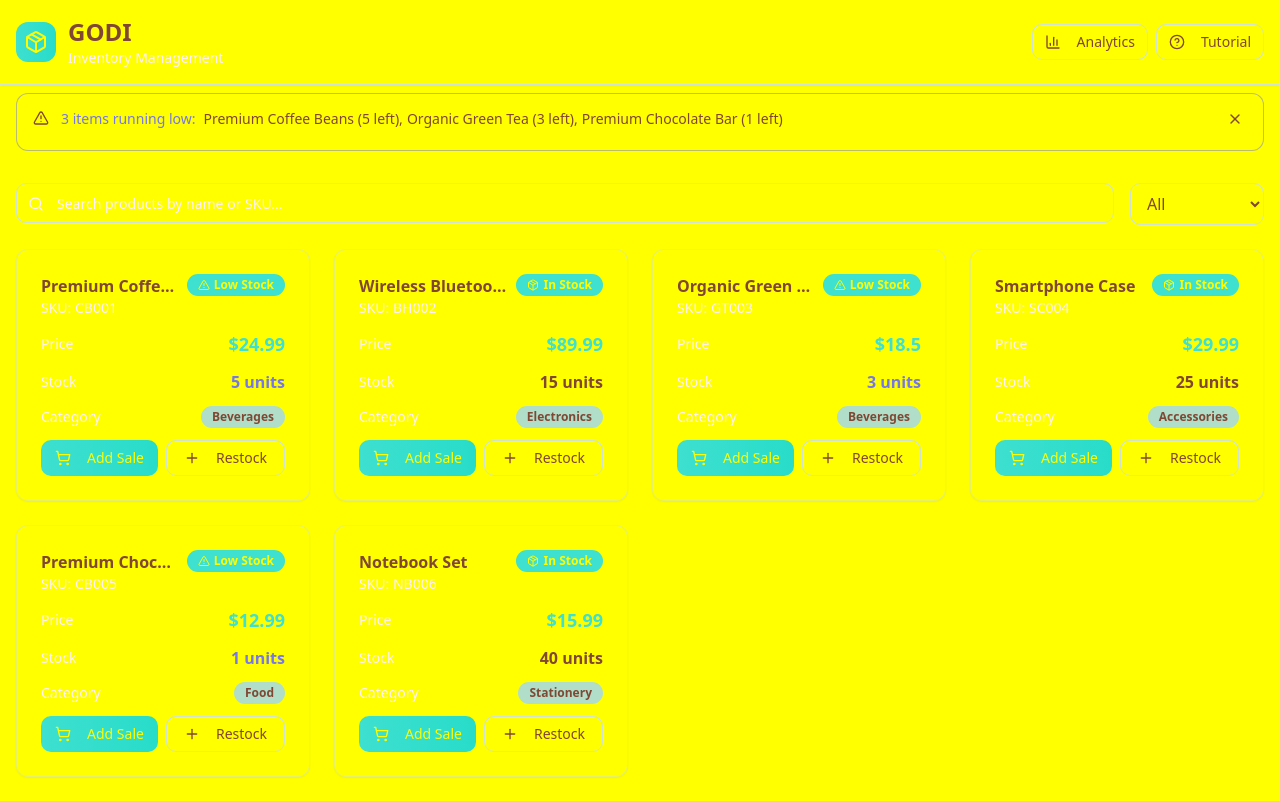
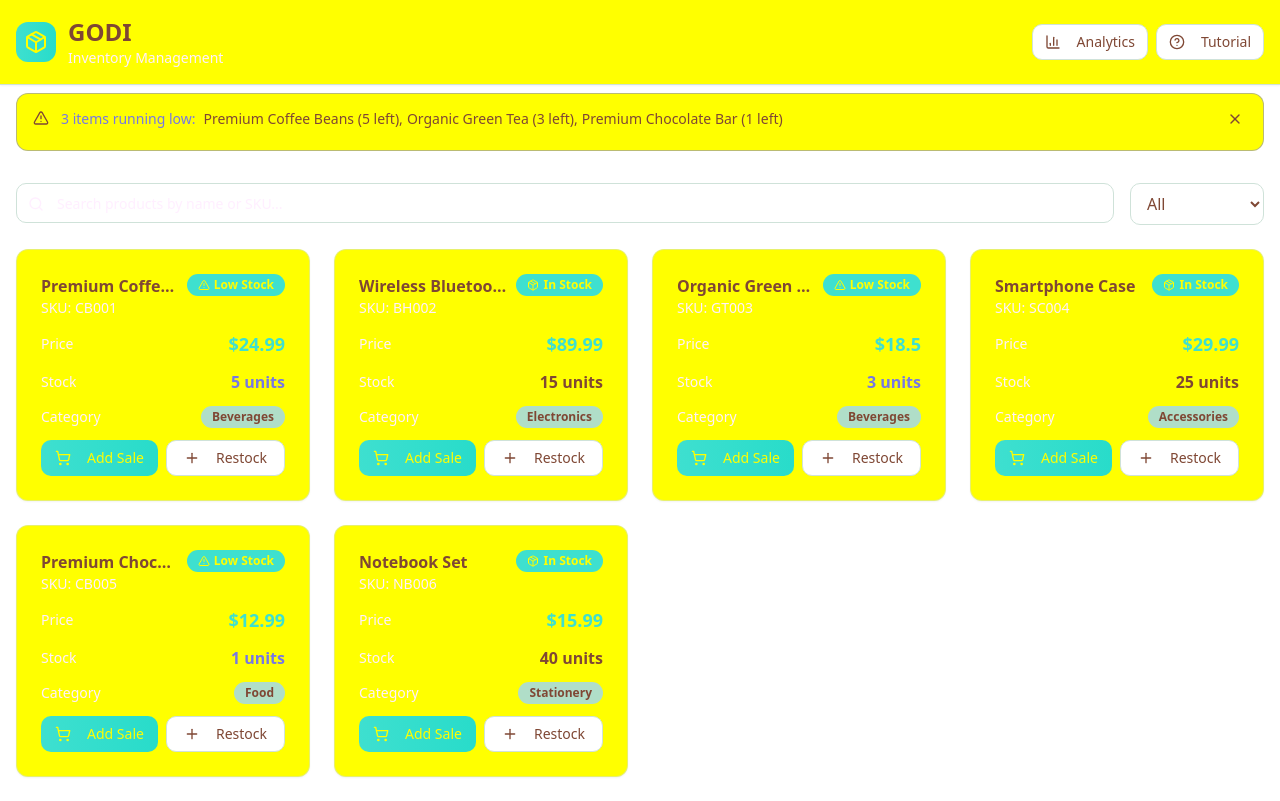
Before and after one commit to arnelmendoza1612-sys/godi-stock-sense, a React (Vite) app: page / in a window 1280 px wide. Built offline with nearby package versions, Linux system fonts and the light colour scheme.

Commit message:
Change background to white
Update the background color of the application to white.

```diff
--- a/src/index.css
+++ b/src/index.css
@@ -7,7 +7,7 @@
 @layer base {
   :root {
     /* Brand Colors - Teal & Yellow Theme */
-    --background: 249 251 250; /* Mint-tinted white */
+    --background: 0 0% 100%; /* Pure white */
     --foreground: 15 42 35; /* Dark teal */
 
     --card: 255 255 255; /* Pure white */
```
